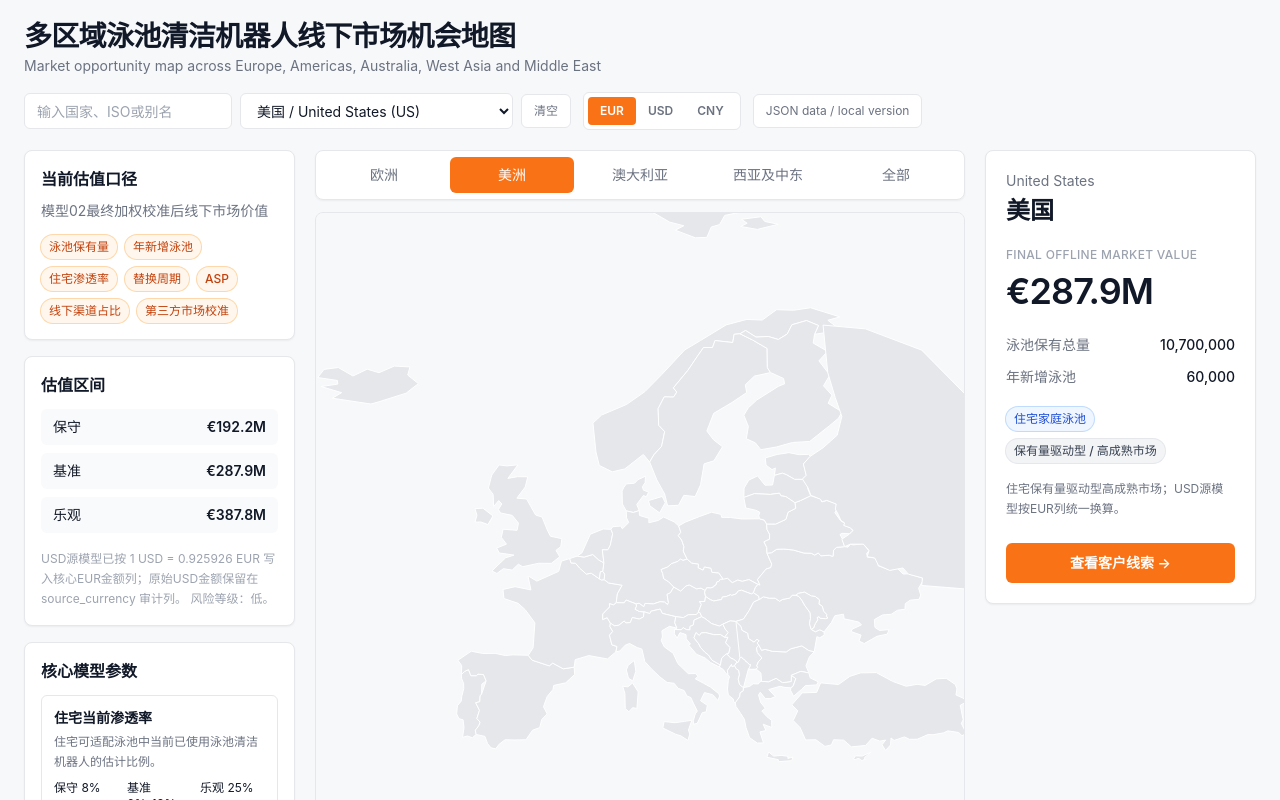
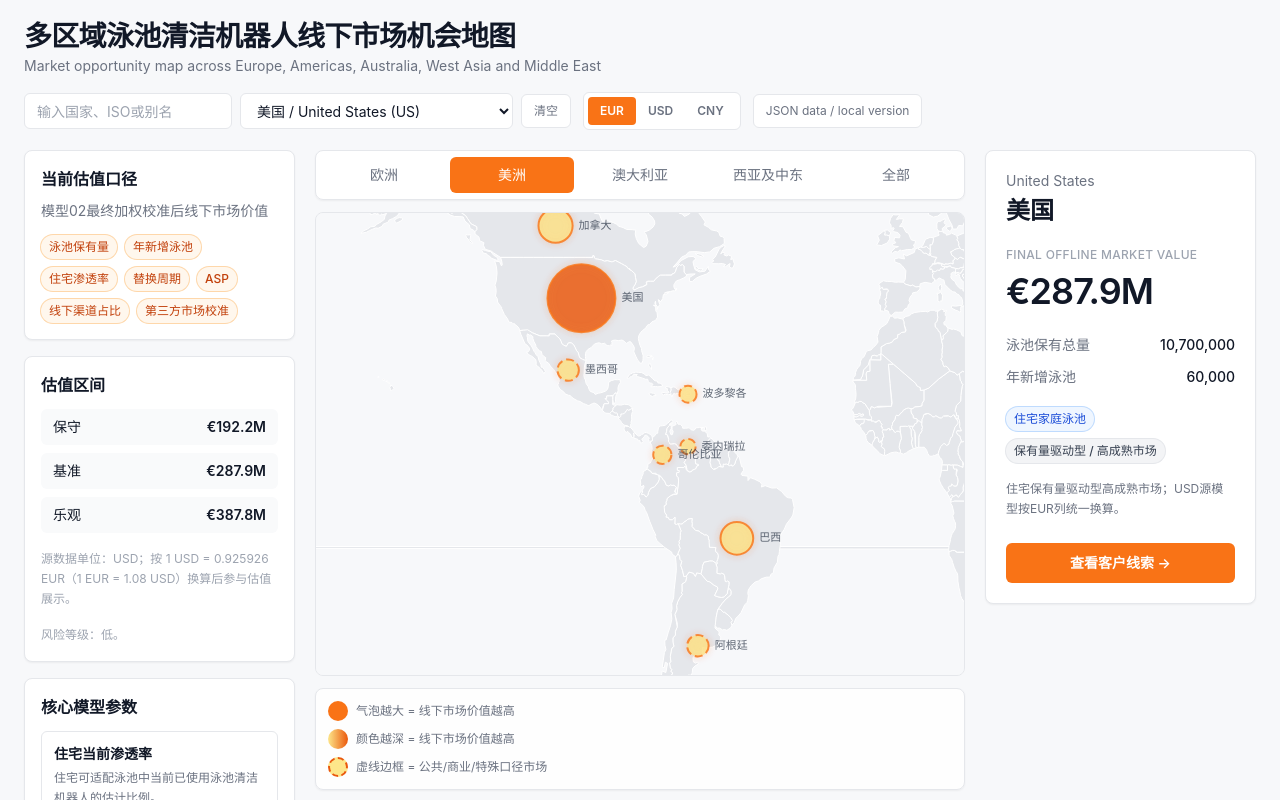
Before and after one commit to luyiii-ye/Prclean-geo-market-, a Next.js app: page / in a window 1280 px wide. Both pictures are taken after a click on the button "美洲". Shown: the top 800 px of the page. Built offline with nearby package versions, Linux system fonts and the light colour scheme.

Commit message:
Add files via upload

```diff
--- a/src/components/dashboard/MarketMap.tsx
+++ b/src/components/dashboard/MarketMap.tsx
@@ -7,15 +7,25 @@ import type { CurrencyCode, CustomerCountrySummary, MapCountry } from "@/types/d
 import { formatMoneyEur } from "@/lib/format";
 
 const ReactECharts = dynamic(() => import("echarts-for-react"), { ssr: false });
-const EUROPE_MAP_NAME = "dashboard-europe-real-20260708";
-const EUROPE_MAP_URL = "/maps/europe-real.geo.json?v=20260708";
-let europeMapRegistered = false;
+const WORLD_MAP_NAME = "dashboard-world-countries-20260715";
+const WORLD_MAP_URL = "/maps/world-countries.geo.json?v=20260715";
+let worldMapRegistered = false;
 type RegisterMapSource = Parameters<typeof import("echarts").registerMap>[1];
+export type MapRegionKey = "欧洲" | "美洲" | "澳大利亚" | "西亚及中东" | "全部";
+
+const REGION_VIEW: Record<MapRegionKey, { boundingCoords: [[number, number], [number, number]]; layoutSize: string }> = {
+  欧洲: { boundingCoords: [[-12, 35], [42, 59]], layoutSize: "100%" },
+  美洲: { boundingCoords: [[-128, -45], [-34, 59]], layoutSize: "100%" },
+  澳大利亚: { boundingCoords: [[111, -45], [156, -10]], layoutSize: "100%" },
+  "西亚及中东": { boundingCoords: [[28, 5], [128, 53]], layoutSize: "100%" },
+  全部: { boundingCoords: [[-128, -45], [142, 59]], layoutSize: "100%" }
+};
 
 interface MarketMapProps {
   countries: MapCountry[];
   hoveredCountryId: string | null;
   customerSummaries: CustomerCountrySummary[];
+  selectedRegion: MapRegionKey;
   currency: CurrencyCode;
   onHoverCountry: (countryId: string | null) => void;
   onSelectCountry: (countryId: string) => void;
@@ -42,7 +52,7 @@ function colorFor(value: number, min: number, max: number): string {
   return "#FDE68A";
 }
 
-export function MarketMap({ countries, hoveredCountryId, currency, onHoverCountry, onSelectCountry }: MarketMapProps) {
+export function MarketMap({ countries, hoveredCountryId, selectedRegion, currency, onHoverCountry, onSelectCountry }: MarketMapProps) {
   const router = useRouter();
   const [mapReady, setMapReady] = useState(false);
   const shown = countries.filter((country) => country["是否展示"] === "是");
@@ -53,23 +63,23 @@ export function MarketMap({ countries, hoveredCountryId, currency, onHoverCountr
   useEffect(() => {
     let cancelled = false;
 
-    async function loadEuropeMap() {
-      const response = await fetch(EUROPE_MAP_URL, { cache: "no-store" });
+    async function loadGlobalMap() {
+      const response = await fetch(WORLD_MAP_URL, { cache: "no-store" });
       if (!response.ok) {
-        throw new Error("Failed to load Europe map");
+        throw new Error("Failed to load world country boundaries");
       }
       const geoJson = await response.json();
       const echarts = await import("echarts");
-      if (!europeMapRegistered) {
-        echarts.registerMap(EUROPE_MAP_NAME, geoJson as RegisterMapSource);
-        europeMapRegistered = true;
+      if (!worldMapRegistered) {
+        echarts.registerMap(WORLD_MAP_NAME, geoJson as RegisterMapSource);
+        worldMapRegistered = true;
       }
       if (!cancelled) {
         setMapReady(true);
       }
     }
 
-    loadEuropeMap().catch((error) => {
+    loadGlobalMap().catch((error) => {
       console.error(error);
       if (!cancelled) {
         setMapReady(false);
@@ -82,6 +92,7 @@ export function MarketMap({ countries, hoveredCountryId, currency, onHoverCountr
   }, []);
 
   const option = useMemo(() => {
+    const regionView = REGION_VIEW[selectedRegion];
     const data = shown.map((country) => {
       const value = country["最终加权校准后线下市场价值"] ?? 0;
       const size = 14 + Math.sqrt(value / Math.max(max, 1)) * 54;
@@ -118,15 +129,16 @@ export function MarketMap({ countries, hoveredCountryId, currency, onHoverCountr
     return {
       backgroundColor: "#F7F8FA",
       geo: {
-        map: EUROPE_MAP_NAME,
-        roam: false,
-        silent: true,
-        boundingCoords: [
-          [-25, 34],
-          [45, 72]
-        ],
-        layoutCenter: ["50%", "52%"],
-        layoutSize: "106%",
+        map: WORLD_MAP_NAME,
+        roam: true,
+        silent: false,
+        boundingCoords: regionView.boundingCoords,
+        layoutCenter: ["50%", "50%"],
+        layoutSize: regionView.layoutSize,
+        scaleLimit: {
+          min: 1,
+          max: 8
+        },
         itemStyle: {
           areaColor: "#E5E7EB",
           borderColor: "#FFFFFF",
@@ -174,23 +186,23 @@ export function MarketMap({ countries, hoveredCountryId, currency, onHoverCountr
         }
       ]
     };
-  }, [shown, min, max, hoveredCountryId, currency]);
+  }, [shown, min, max, hoveredCountryId, selectedRegion, currency]);
 
   if (!mapReady) {
     return (
-      <div className="relative flex h-full min-h-[620px] items-center justify-center overflow-hidden rounded-lg border border-dashboard-line bg-dashboard-page text-sm text-dashboard-sub">
-        正在加载欧洲地图...
+      <div className="relative flex h-[clamp(420px,58vh,680px)] items-center justify-center overflow-hidden rounded-lg border border-dashboard-line bg-dashboard-page text-sm text-dashboard-sub">
+        正在加载全球市场地图...
       </div>
     );
   }
 
   return (
-    <div className="relative h-full min-h-[620px] overflow-hidden rounded-lg border border-dashboard-line bg-dashboard-page">
+    <div className="relative h-[clamp(420px,58vh,680px)] overflow-hidden rounded-lg border border-dashboard-line bg-dashboard-page">
       <ReactECharts
-        key={EUROPE_MAP_NAME}
+        key={`${WORLD_MAP_NAME}-${selectedRegion}`}
         option={option}
         notMerge
-        style={{ height: "100%", minHeight: 620 }}
+        style={{ height: "100%" }}
         onEvents={{
           mouseover: (params: { data?: { countryId?: string } }) => onHoverCountry(params.data?.countryId ?? null),
           mouseout: () => onHoverCountry(null),
--- a/src/components/dashboard/ModelInfoPanel.tsx
+++ b/src/components/dashboard/ModelInfoPanel.tsx
@@ -13,11 +13,18 @@ interface ModelInfoPanelProps {
 
 export function ModelInfoPanel({ parameters, scenarios, selectedCountryId, currency }: ModelInfoPanelProps) {
   const visibleParameters = parameters
-    .filter((item) => item["是否展示"] === "是")
+    .filter((item) => item["是否展示"] === "是" && item["参数名称"] !== "美元源数据换算")
     .sort((a, b) => a["展示排序"] - b["展示排序"]);
   const countryScenarios = selectedCountryId
     ? scenarios.filter((item) => item.country_id === selectedCountryId)
     : [];
+  const scenarioNote = countryScenarios[0]?.["区间口径说明"]
+    .replace(/USD源模型已按 1 USD = 0\.925926 EUR 写入核心EUR金额列；原始USD金额保留在 source_currency 审计列。\s*/g, "")
+    .trim();
+  const firstScenario = countryScenarios[0];
+  const sourceCurrencyNote = firstScenario?.source_currency === "USD" && firstScenario.fx_to_eur
+    ? `源数据单位：USD；按 1 USD = ${firstScenario.fx_to_eur.toFixed(6)} EUR（1 EUR = ${(1 / firstScenario.fx_to_eur).toFixed(2)} USD）换算后参与估值展示。`
+    : null;
 
   return (
     <aside className="grid gap-4">
@@ -42,7 +49,8 @@ export function ModelInfoPanel({ parameters, scenarios, selectedCountryId, curre
                 </span>
               </div>
             ))}
-            <p className="mt-2 text-xs leading-5 text-dashboard-weak">{countryScenarios[0]["区间口径说明"]}</p>
+            {sourceCurrencyNote ? <p className="mt-2 text-xs leading-5 text-dashboard-weak">{sourceCurrencyNote}</p> : null}
+            {scenarioNote ? <p className="mt-2 text-xs leading-5 text-dashboard-weak">{scenarioNote}</p> : null}
           </div>
         ) : (
           <p className="mt-3 text-sm text-dashboard-sub">选择国家查看估值区间。</p>
```
